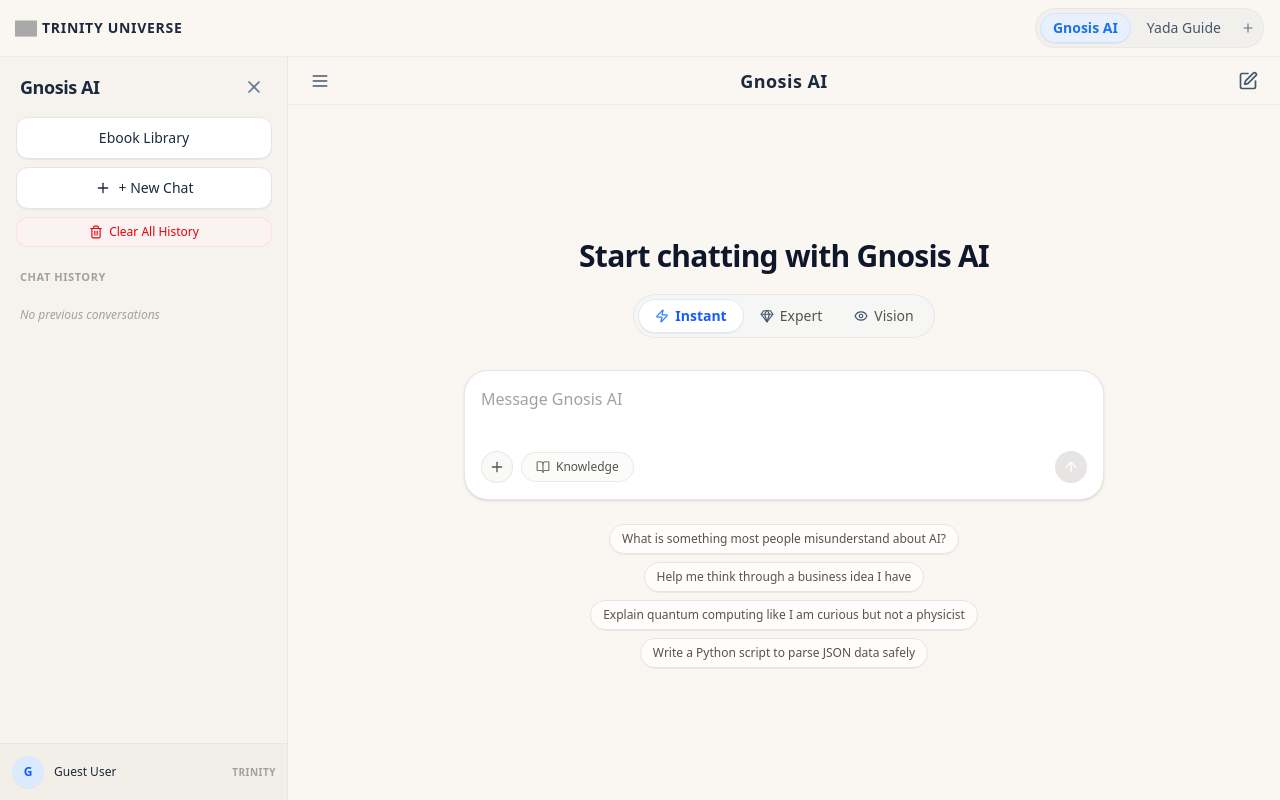
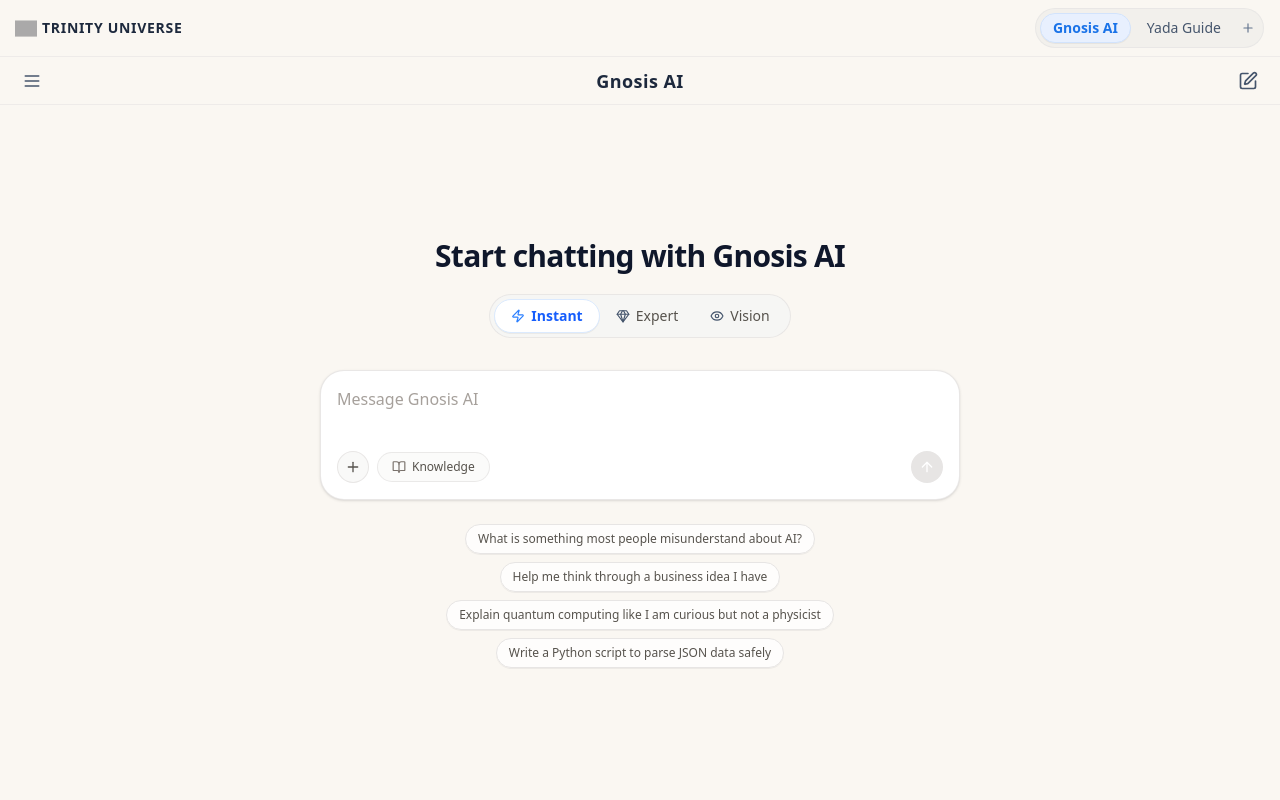
Before and after one commit to updatedj25-gif/trinityuniverse, a React (Vite) app: page / in a window 1280 px wide. Built offline with nearby package versions, Linux system fonts and the light colour scheme; grey boxes are pictures that could not be loaded; a web font is replaced by a local one.

Commit message:
Close sidebar by default

```diff
--- a/src/App.tsx
+++ b/src/App.tsx
@@ -42,7 +42,7 @@ export const App: React.FC = () => {
   });
 
   // 5. UI & Modals State
-  const [sidebarOpen, setSidebarOpen] = useState<boolean>(true);
+  const [sidebarOpen, setSidebarOpen] = useState<boolean>(false);
   const [signInOpen, setSignInOpen] = useState<boolean>(false);
   const [tenantModalOpen, setTenantModalOpen] = useState<boolean>(false);
   const [isLoading, setIsLoading] = useState<boolean>(false);
```
